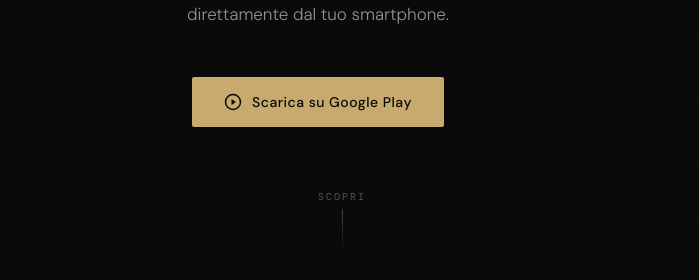
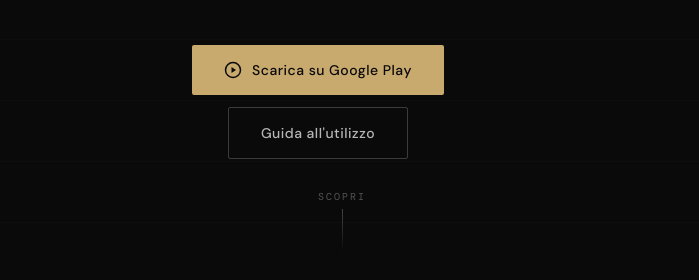
Before and after one commit to Lucantonelli/calcolatore-sistema-zonale, a plain HTML site: page index.html in a window 1280 px wide. Shown: the part 517-797 px from the top of the page, without its empty margins (322-1021 px from the left). Drawn offline with nearby package versions, Linux system fonts and the light colour scheme.

Commit message:
Update index.html

```diff
--- a/index.html
+++ b/index.html
@@ -480,6 +480,9 @@
     <svg viewBox="0 0 24 24" fill="none" stroke="currentColor" stroke-width="2"><path d="M12 2C6.48 2 2 6.48 2 12s4.48 10 10 10 10-4.48 10-10S17.52 2 12 2z"/><path d="M10 8l6 4-6 4V8z" fill="currentColor" stroke="none"/></svg>
     Scarica su Google Play
   </a>
+  <a href="guida.html" class="hero-cta" style="background:transparent;border:1px solid rgba(255,255,255,0.2);color:rgba(255,255,255,0.7);margin-top:12px;">
+    Guida all'utilizzo
+  </a>
   <div class="scroll-hint">
     <span>Scopri</span>
     <div class="scroll-line"></div>
```
